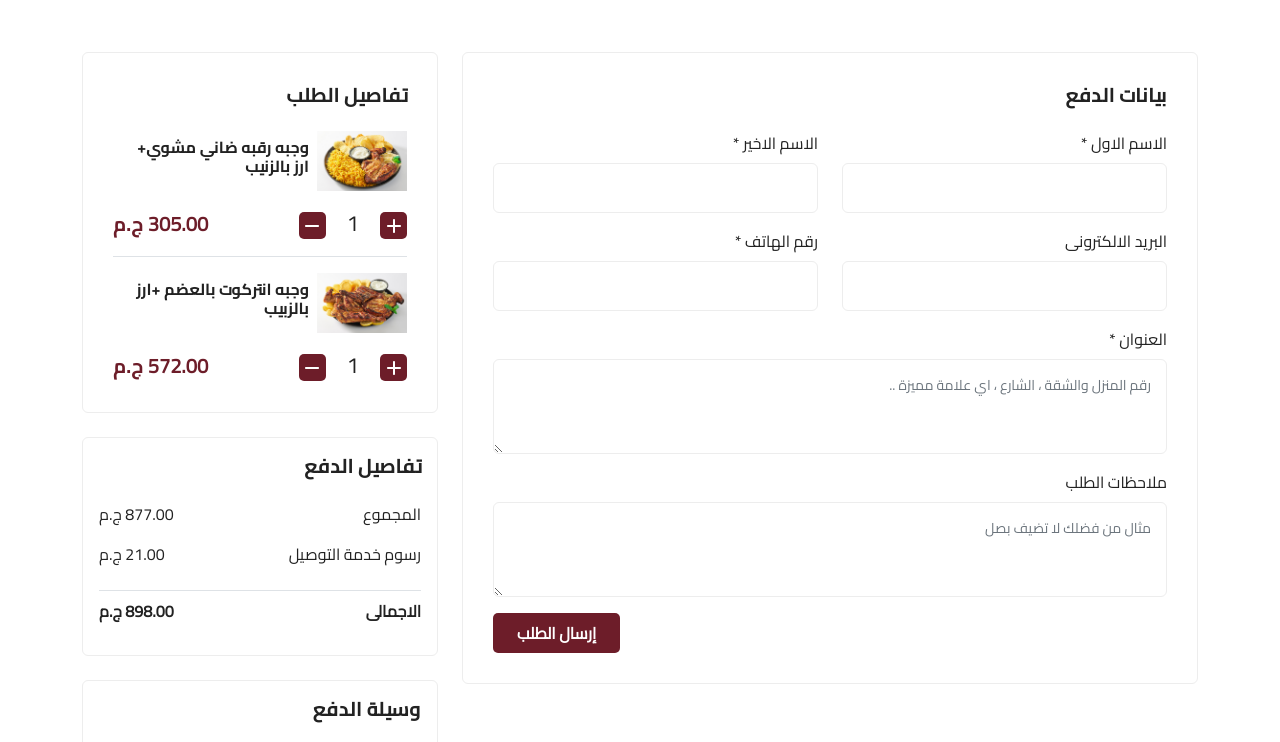
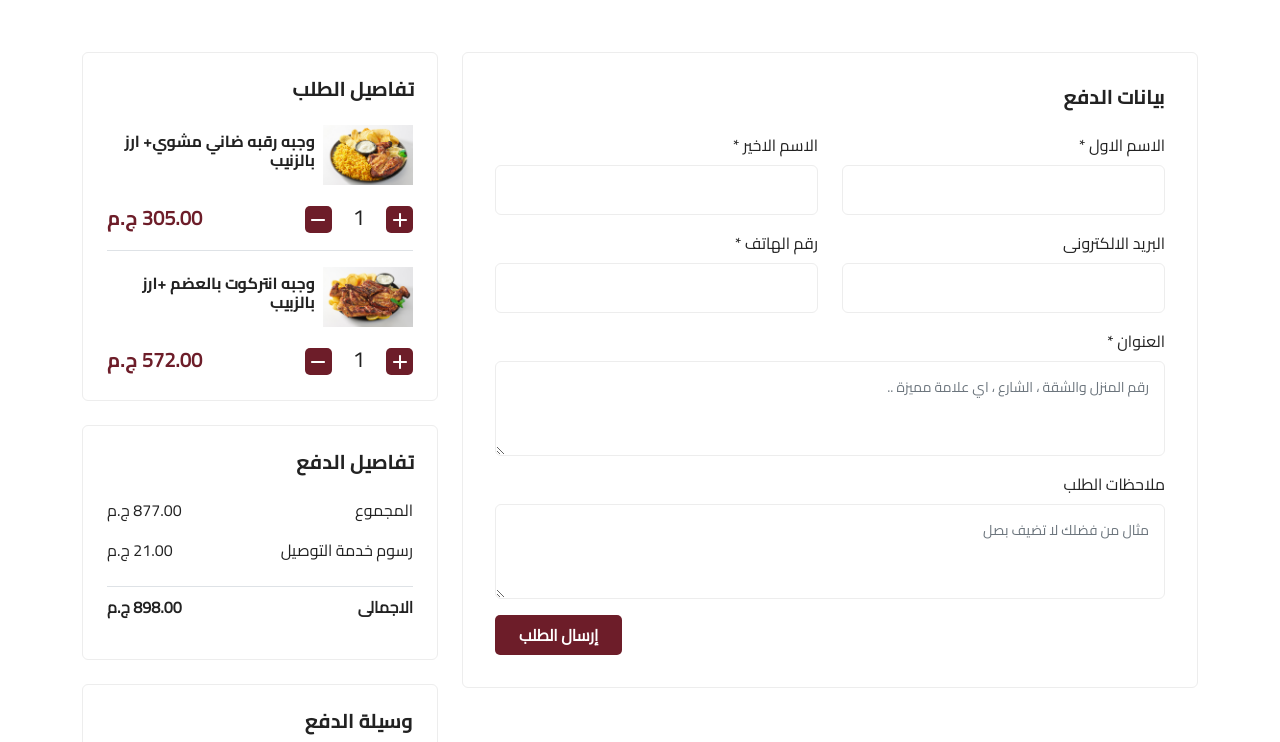
Before and after one commit to Moamen236/restaurant-system, a plain HTML site: page checkout.html in a window 1280 px wide. Shown: the part 178-920 px from the top of the page. Drawn offline with nearby package versions, Linux system fonts and the light colour scheme.

Commit message:
Some edits in design

```diff
--- a/checkout.html
+++ b/checkout.html
@@ -151,8 +151,8 @@
             <div class="row">
                 <div class="col-xl-8">
                     <div class="checkout-content">
-                        <div class="card">
-                            <div class="card-body card-p">
+                        <div class="card p-lg-3">
+                            <div class="card-body">
                                 <h5 class="card-title">بيانات الدفع</h5>
                                 <form action="" method="" id="order-form" class="mt-4">
                                     <div class="row">
@@ -191,8 +191,8 @@
                 </div>
                 <div class="col-xl-4 mt-xl-0 mt-4 pb-xl-0 pb-5">
                     <!-- Products Information -->
-                    <div class="card">
-                        <div class="card-body card-p">
+                    <div class="card p-lg-2">
+                        <div class="card-body p-lg-3">
                             <h5 class="card-title">تفاصيل الطلب</h5>
                             <div class="products mt-4">
                                 <div class="product pb-3 mb-3 border border-bottom-2 border-top-0 border-start-0 border-end-0">
@@ -243,7 +243,7 @@
                         </div>
                     </div>
                     <!-- Total Price and Shipping Price -->
-                    <div class="card mt-4">
+                    <div class="card p-lg-2 mt-4">
                         <div class="card-body">
                             <h5 class="card-title">تفاصيل الدفع</h5>
                             <div class="total mt-4">
@@ -265,7 +265,7 @@
                         </div>
                     </div>
                     <!-- Payment Method -->
-                    <div class="card mt-4">
+                    <div class="card p-lg-2 mt-4">
                         <div class="card-body">
                             <h5 class="card-title">وسيلة الدفع</h5>
                             <div class="methods mt-4">
```
